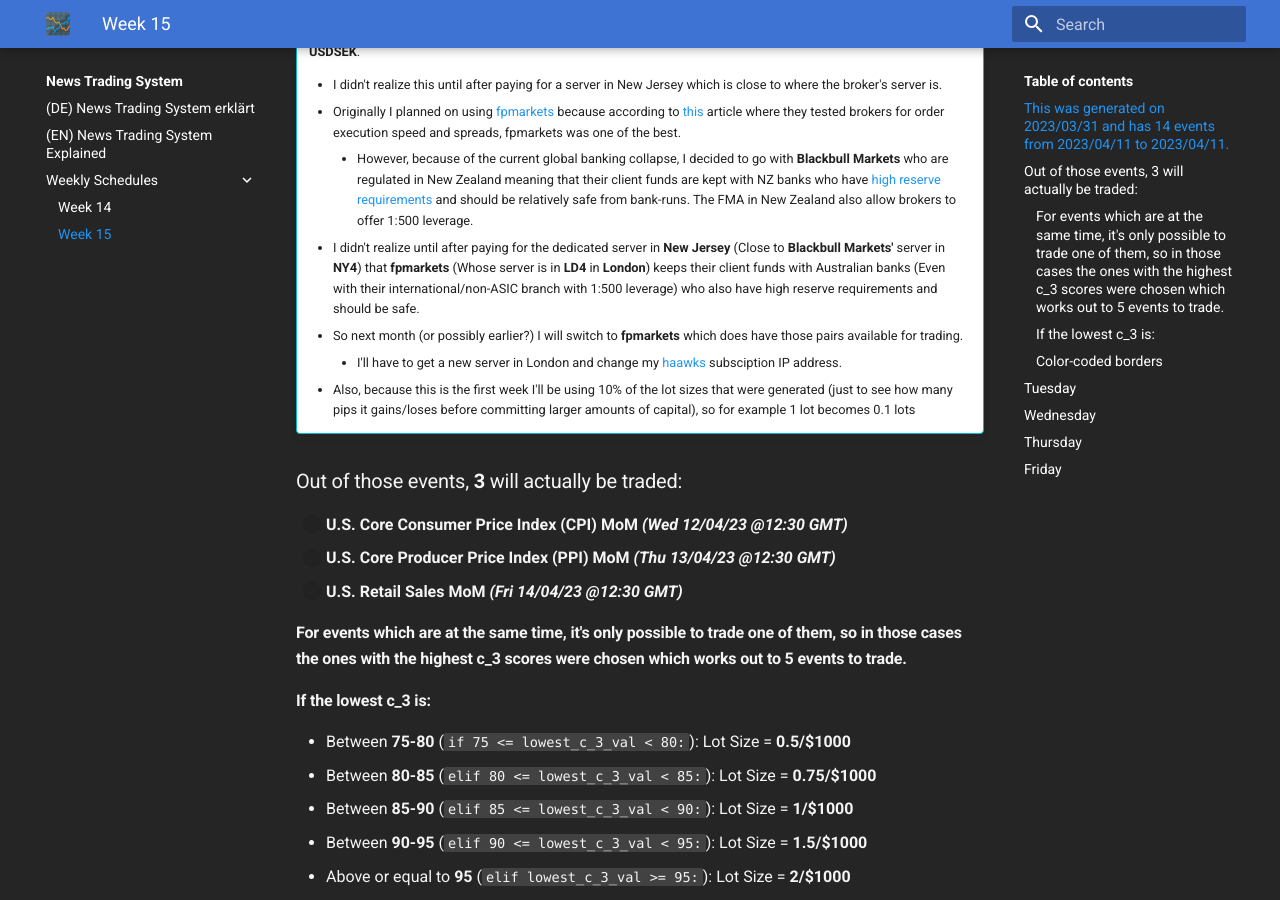
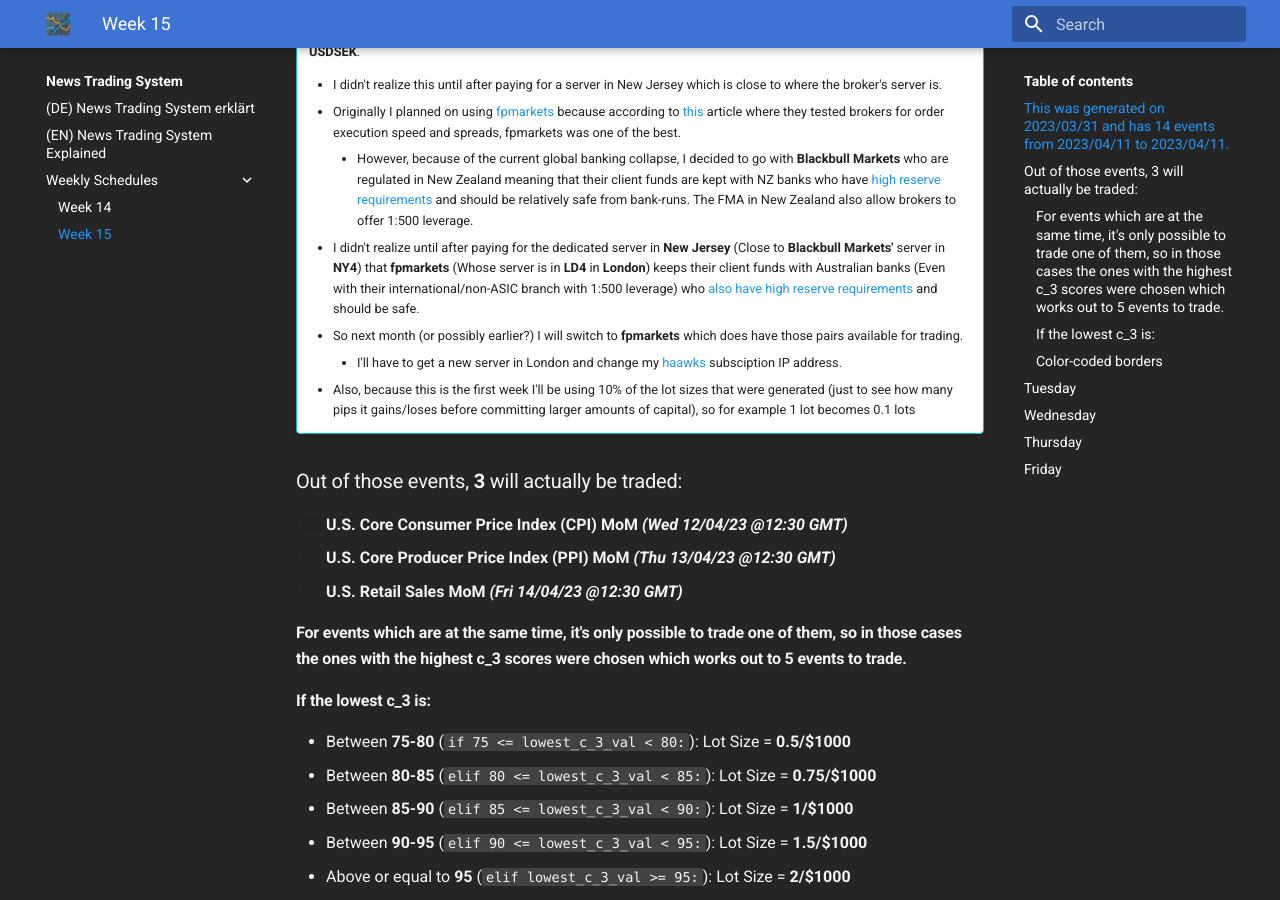
Before and after one commit to spliffli/news-trading-analyzer, an MkDocs documentation site: the page built from docs/weekly-schedules/week-15-schedule.md, in a window 1280 px wide and 900 px high, scrolled down 448 px. Built offline with MkDocs 1.6.1 and Material for MkDocs 9.7.7, drawn with Linux system fonts in a browser that asks for light colours; comment, search, counter and statistics services are not loaded; some of the changed lines change nothing that is shown.

Commit message:
updated docs

```diff
--- a/docs/weekly-schedules/week-15-schedule.md
+++ b/docs/weekly-schedules/week-15-schedule.md
@@ -10,7 +10,7 @@
       - I didn't realize this until after paying for a server in New Jersey which is close to where the broker's server is.
       - Originally I planned on using [fpmarkets](https://www.fpmarkets.com/) because according to [this](https://offbeatforex.com/forex-brokers-for-trading-news/) article where they tested brokers for order execution speed and spreads, fpmarkets was one of the best.
           - However, because of the current global banking collapse, I decided to go with **Blackbull Markets** who are regulated in New Zealand meaning that their client funds are kept with NZ banks who have [high reserve requirements](https://theconversation.com/credit-suisse-is-an-anomaly-why-australia-and-new-zealand-are-safe-from-bank-run-contagion-202126) and should be relatively safe from bank-runs. The FMA in New Zealand also allow brokers to offer 1:500 leverage.
-      - I didn't realize until after paying for the dedicated server in **New Jersey** (Close to **Blackbull Markets'** server in **NY4**) that **fpmarkets** (Whose server is in **LD4** in **London**) keeps their client funds with Australian banks (Even with their international/non-ASIC branch with 1:500 leverage) who also have high reserve requirements and should be safe.
+      - I didn't realize until after paying for the dedicated server in **New Jersey** (Close to **Blackbull Markets'** server in **NY4**) that **fpmarkets** (Whose server is in **LD4** in **London**) keeps their client funds with Australian banks (Even with their international/non-ASIC branch with 1:500 leverage) who [also have high reserve requirements](https://www.financialadvisor.com.au/why-australian-banks-need-to-hold-additional-capital-reserves/) and should be safe.
       - So next month (or possibly earlier?) I will switch to **fpmarkets** which does have those pairs available for trading.
         - I'll have to get a new server in London and change my [haawks](https://www.haawks.com/) subsciption IP address.
       - Also, because this is the first week I'll be using 10% of the lot sizes that were generated (just to see how many pips it gains/loses before committing larger amounts of capital), so for example 1 lot becomes 0.1 lots
```
